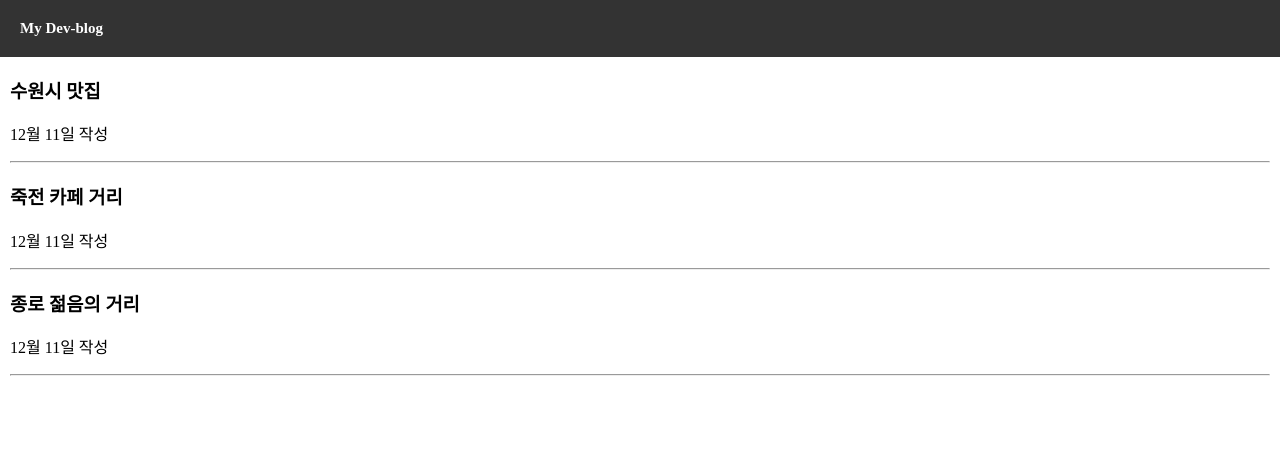
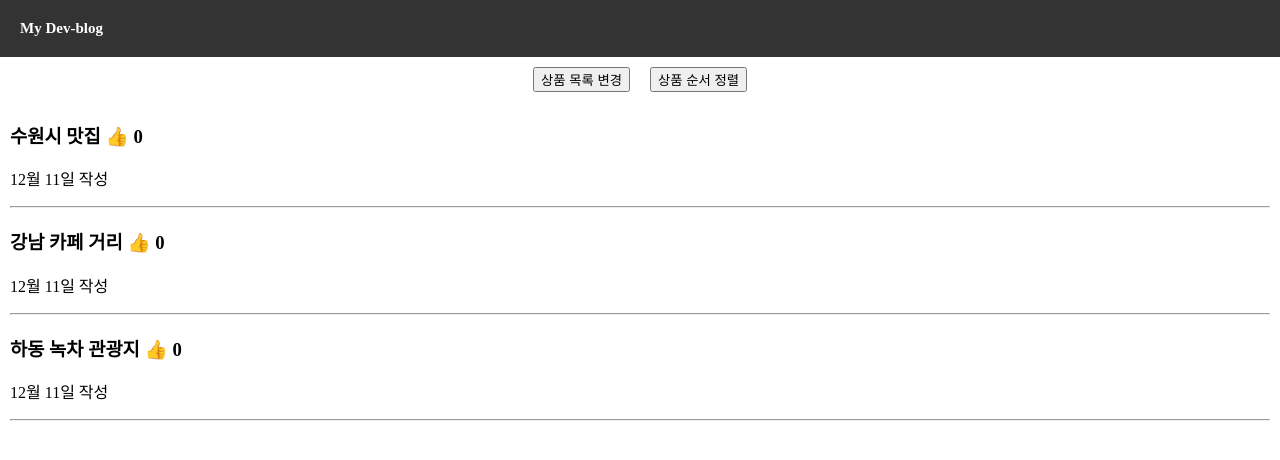
Before and after one commit to colo1211/WEB3-React, a React (Create React App) app in the folder part1/blog/: page / in a window 1280 px wide. Shown: the top 460 px of the page. Built offline with nearby package versions, Linux system fonts and the light colour scheme.

Commit message:
state 변경함수 사용

```diff
--- a/part1/blog/src/App.css
+++ b/part1/blog/src/App.css
@@ -4,6 +4,10 @@
 
 body{
   font-family: 'nanumsquare';
+}
+
+.btn{
+  margin : 10px;
 }
 
 .black-nav{
--- a/part1/blog/src/App.js
+++ b/part1/blog/src/App.js
@@ -1,12 +1,41 @@
+/*eslint-disable*/
 import React,{useState} from 'react';
 import logo from './logo.svg';
 import './App.css';
 
 function App() {
 
-  let [글제목, 글제목변경] = useState(['수원시 맛집','죽전 카페 거리','종로 젊음의 거리']);
 
-  let post = `용인시 성당`;
+  let [글제목, 글제목변경] = useState(['수원시 맛집','강남 카페 거리','하동 녹차 관광지']);
+  let [좋아요, 좋아요변경] = useState(0);
+
+  function 제목바꾸기(){
+// 전제 : 수정을 할때는 무조건 수정함수를 통해서 수정한다.
+// 금기 사항!
+//state는 배열이지만 직접 건들지 않는다. ex) 글제목[0] = '용인시 관광명소';
+
+    // 방법 1. deep Copy를 통해서
+    // state를 deep copy (Spread Operate)
+    // * 복사한 것이 원본에 영향을 미치지 않음 (값 공유 X)
+    var newArray = [...글제목];
+    newArray[0] = '창원시 여행명소';
+    글제목변경(newArray);
+
+    // 방법 2. 그대로 하드코딩해서 함수에 때려넣기
+    // 글제목변경(['창원시 여행명소','죽전 카페 거리','종로 젊음의 거리'])
+  }
+
+  function 순서바꾸기(){
+    let sortArray = [...글제목];
+    sortArray.sort((a,b)=>{
+      if (a<b){
+        return -1;
+      }else{
+        return 1;
+      }
+    })
+    글제목변경(sortArray);
+  }
 
   return (
     <div className="App">
@@ -19,24 +48,26 @@ function App() {
           {/* 데이터 바인딩이 매우 쉬워진다. {변수명} 바로 쓰면 됨
             document.getElementById~~~~ 에서 해방
           */}
+
+          <button className='btn' onClick={ 제목바꾸기 }> 상품 목록 변경 </button>
+          <button className='btn' onClick={ 순서바꾸기 }> 상품 순서 정렬 </button>
             <div className='list'>
-              <h3> {글제목[0]} </h3>
+                <h3> {글제목[0]} <span onClick={ ()=>{ 좋아요변경(좋아요 + 1)}}>👍</span> {좋아요} </h3>
                 <p> 12월 11일 작성</p>
                 <hr/>
             </div>
 
             <div className='list'>
-              <h3> {글제목[1]} </h3>
+                <h3> {글제목[1]} <span>👍</span> 0 </h3>
                 <p> 12월 11일 작성</p>
                 <hr/>
             </div>
 
             <div className='list'>
-              <h3> {글제목[2]} </h3>
+                <h3> {글제목[2]} <span>👍</span> 0 </h3>
                 <p> 12월 11일 작성</p>
                 <hr/>
             </div>
-
     </div>
   );
 }
```
Lines whose indentation alone changed are shown as unchanged.
